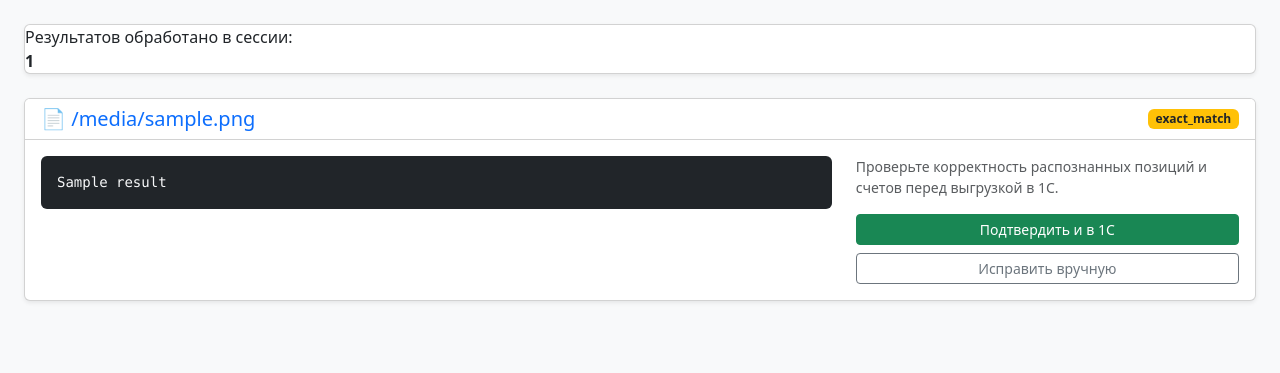
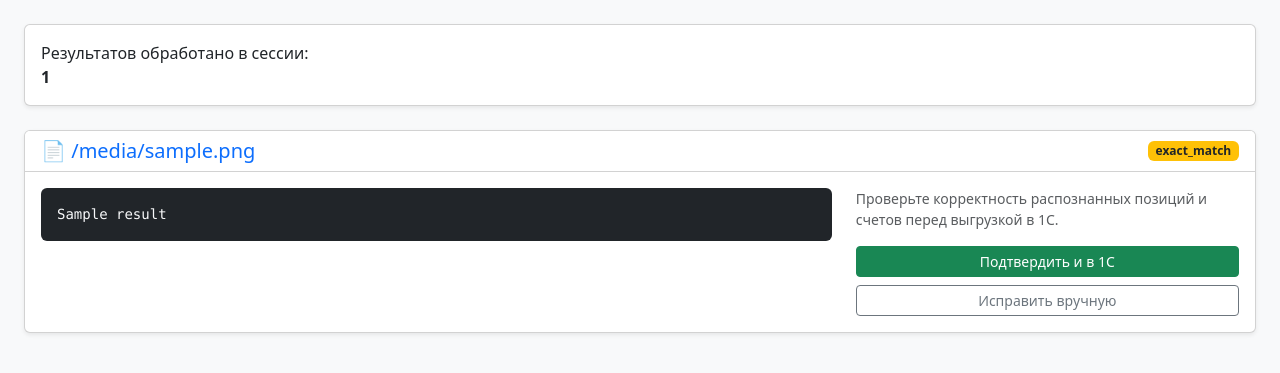
Before and after one commit to lifczyk/Accounting-agent, a FastAPI app: template templates/result.html in a window 1280 px wide. Shown: the part 50-423 px from the top of the page. Run offline with FastAPI, Linux system fonts and the light colour scheme; the template is opened without the code that fills it: most values are stand-ins (such as "Sample title", 1, 10 or a date in 2020); parts of the project's set-up code (start-up, migrations or seed data) failed here and were passed over.

Commit message:
Update result.html

```diff
--- a/templates/result.html
+++ b/templates/result.html
@@ -16,10 +16,11 @@
     </nav>
 
     <div class="container-fluid px-4">
-        <div class="card shadow-sm mb-4">
-            Результатов обработано в сессии: <strong>{{ total_processed }}</strong>
+        <div class="card shadow-sm mb-4 p-3">
+            Результатов обработано в сессии: <strong>{{ total_processed | default(0) }}</strong>
         </div>
 
+        {% if batch_results and batch_results | length > 0 %}
         <div class="row">
             {% for doc in batch_results %}
             <div class="col-md-12 mb-4">
@@ -45,9 +46,14 @@
                         </div>
                     </div>
                 </div>
-                {% endfor %}
             </div>
+            {% endfor %}
         </div>
+        {% else %}
+        <div class="alert alert-info shadow-sm" role="alert">
+            <strong>Нет документов для отображения.</strong> Пожалуйста, <a href="/" class="alert-link">вернитесь на главную страницу</a>, укажите корректную ссылку на папку Google Диска или загрузите файлы вручную.
+        </div>
+        {% endif %}
     </div>
 </body>
 </html>
```
